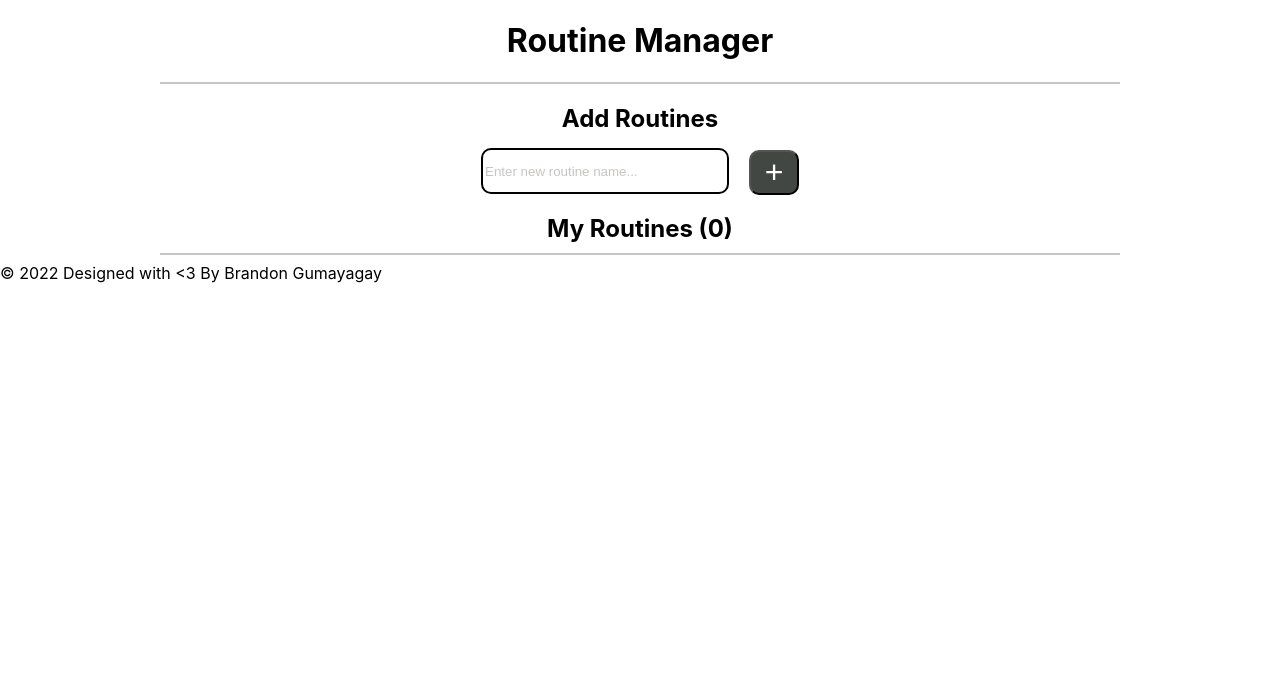
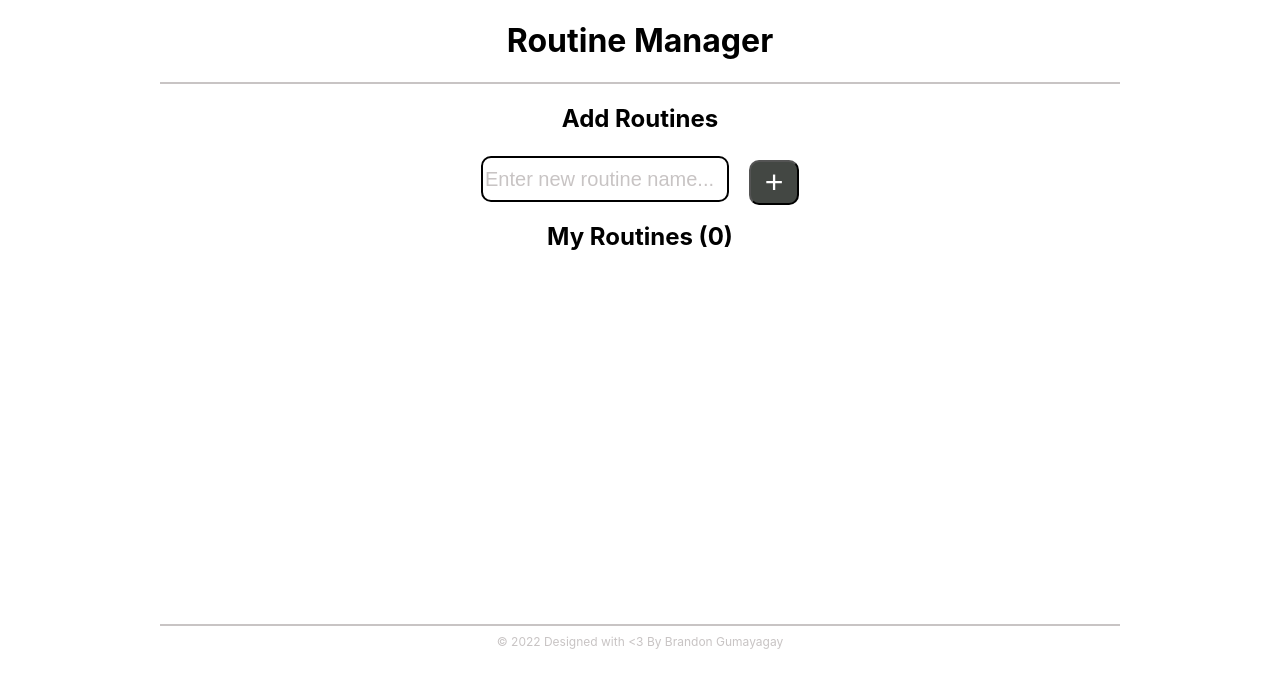
Before and after one commit to gitbeanz/routine-manager, a React (Create React App) app: page / in a window 1280 px wide. Shown: the top 688 px of the page. Built offline with nearby package versions, Linux system fonts and the light colour scheme.

Commit message:
Added styling to My Routines section

```diff
--- a/src/index.css
+++ b/src/index.css
@@ -18,12 +18,12 @@ code {
 
 .home-h2{
   text-align: center;
-  margin-bottom: 10px;
+  margin-bottom: 20px;
 }
 
 .divider{
   border: none;
-  color: #C8C4C4;
+  color: #434743;
   background-color: #C8C4C4;
   height: 2px;
   width: 75%;
@@ -33,7 +33,7 @@ code {
   display: block;
   text-align: center;
   width: 100%;
-  margin-bottom: 20px
+  margin-bottom: 20px;
 }
 
 .home-form input{
@@ -42,6 +42,7 @@ code {
   border: 2px solid black;
   width: 240px;
   height: 40px;
+  font-size: 1.25em;
 }
 
 .home-form input::placeholder{
@@ -57,3 +58,45 @@ code {
   color: white;
   top: 7px;
 }
+
+.home-routine-section{
+  width: 100%;
+  display: block;
+  margin: auto;
+  height: 345px;
+  overflow-y: scroll;
+}
+
+.routine{
+  width: 300px;
+  height: 40px;
+  border: 2px solid black;
+  margin-left: auto;
+  margin-right: auto;
+  margin-bottom: 25px;
+  border-radius: 10px;
+  text-align: center;
+  line-height: 40px;
+  font-size: 1.25em;
+}
+.new{
+  padding: 0px;
+  margin: 0px;
+  font-size: 0.50em;
+  font-weight: bold;
+  position: relative;
+  color: #ff2626;
+  right: 125px;
+  bottom: 10px;
+}
+
+.title{
+  position: relative;
+  bottom: 62px;
+}
+
+footer{
+  color: #C8C4C4;
+  font-size: 0.75em;
+  text-align: center;
+}
```
